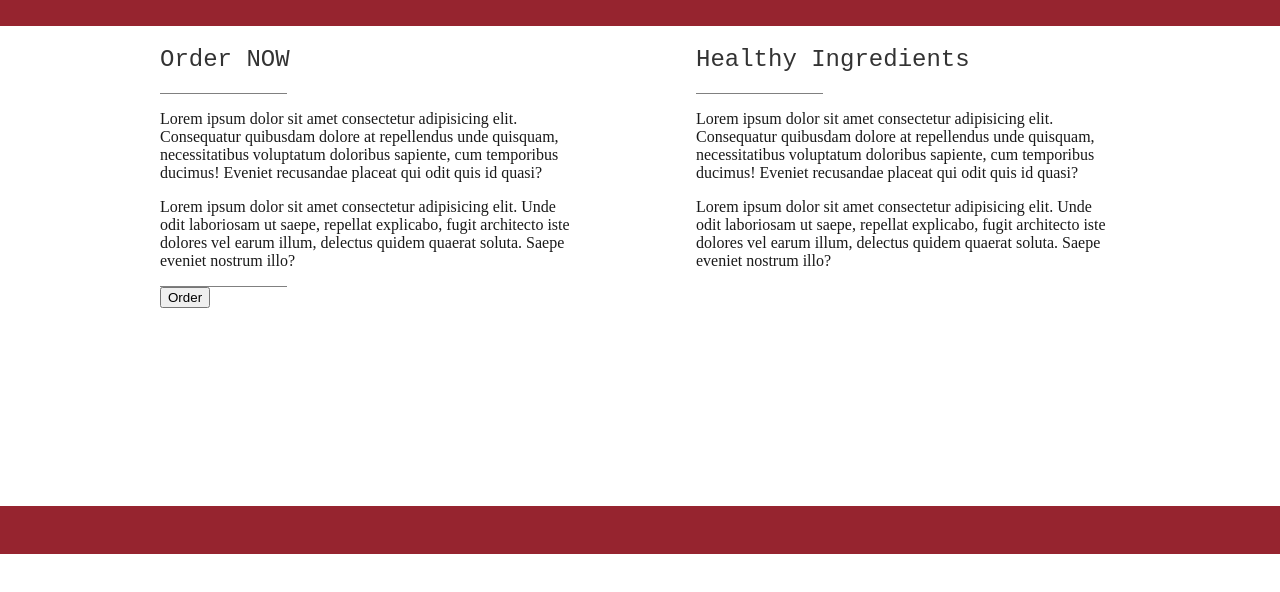
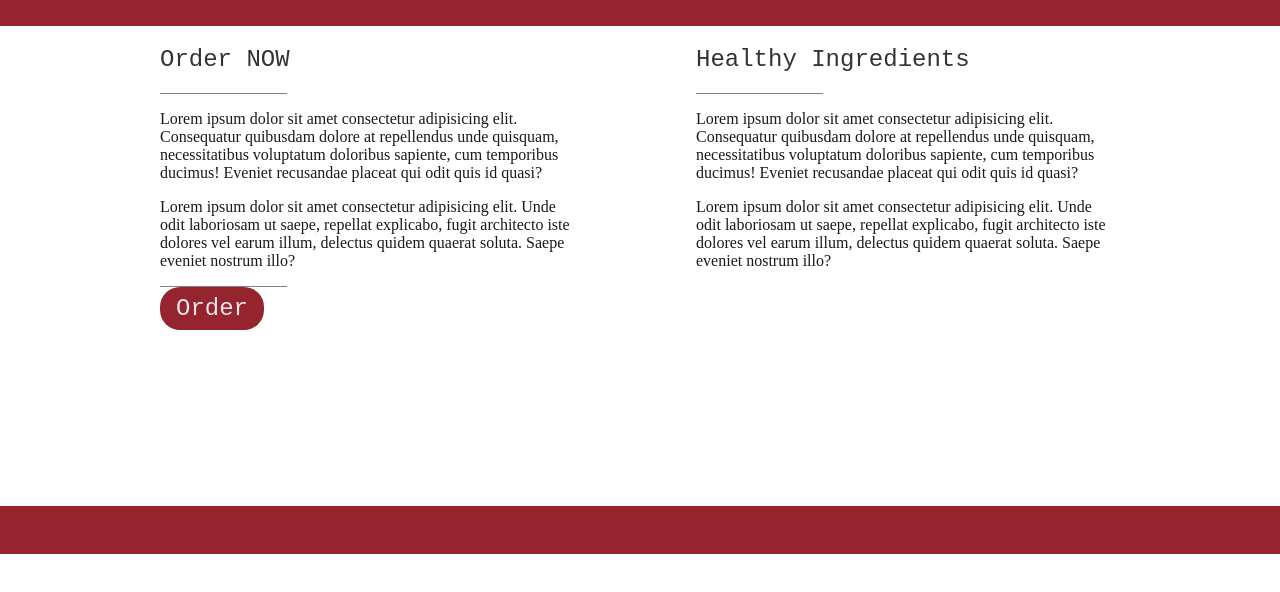
Before and after one commit to AngryWeather/RestaurantPage, a website built with webpack: page dist/index.html in a window 1280 px wide. Shown: the part 118-710 px from the top of the page. Built offline with Linux system fonts and the light colour scheme.

Commit message:
Style order button

```diff
--- a/src/homePage.js
+++ b/src/homePage.js
@@ -31,6 +31,7 @@ function createHomePage() {
 
     // order button
     const orderButton = document.createElement("button");
+    orderButton.classList.toggle("order-button");
     orderButton.textContent = "Order";
     orderDiv.appendChild(orderButton);
 
--- a/src/styles/style.css
+++ b/src/styles/style.css
@@ -81,3 +81,13 @@ p {
     color: #1a1a1a;
     font-family: AnjaliOldLipi;
 }
+
+.order-button {
+    background-color: #96242f;
+    border: none;
+    border-radius: 20px;
+    padding: 0.5rem 1rem;
+    font-family: "Liberation Mono";
+    color: #e6e6e6;
+    font-size: 1.5rem;
+}
```
Also changed, not shown: dist/main.js.
